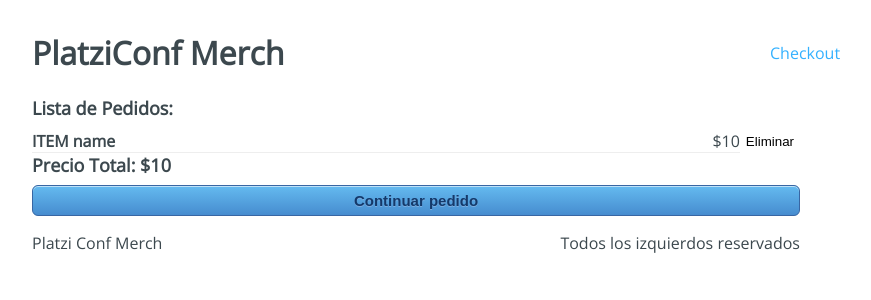
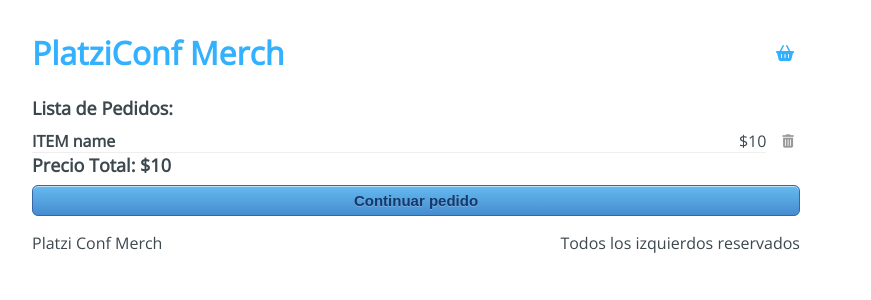
Before and after one commit to MatiasCeb/Platzi-conf-merch, a React app: page /checkout in a window 1280 px wide. Shown: the top 300 px of the page, without its empty margins (224-1095 px from the left). Built offline with nearby package versions, Linux system fonts and the light colour scheme.

Commit message:
links and icons

```diff
--- a/public/index.html
+++ b/public/index.html
@@ -4,7 +4,8 @@
     <meta charset="UTF-8">
     <meta http-equiv="X-UA-Compatible" content="IE=edge">
     <meta name="viewport" content="width=device-width, initial-scale=1.0">
-    <title>Document</title>
+    <title>Platzi Conf Merch</title>
+    <script src="https://kit.fontawesome.com/7b6995de46.js" crossorigin="anonymous"></script>
 </head>
 <body>
     <div id="app"></div>
--- a/src/components/Header.jsx
+++ b/src/components/Header.jsx
@@ -5,10 +5,14 @@
 const Header = () => {
     return (
         <div className="Header">
-            <h1 className="Header-title">PlatziConf Merch</h1>
+            <h1 className="Header-title">
+                <Link to="/">
+                    PlatziConf Merch
+                </Link>
+            </h1>
             <div className="Header-checkout">
                 <Link to="/checkout">
-                    Checkout
+                    <i className="fas fa-shopping-basket" />
                 </Link>
             </div>
         </div>
--- a/src/containers/Checkout.jsx
+++ b/src/containers/Checkout.jsx
@@ -12,7 +12,9 @@
                         <h4>ITEM name</h4>
                         <span>$10</span>
                     </div>
-                    <button type="button">Eliminar</button>
+                    <button type="button">
+                        <i className="fas fa-trash-alt" />
+                    </button>
                 </div>
             </div>
             <div className="Checkout-sidebar">
```
